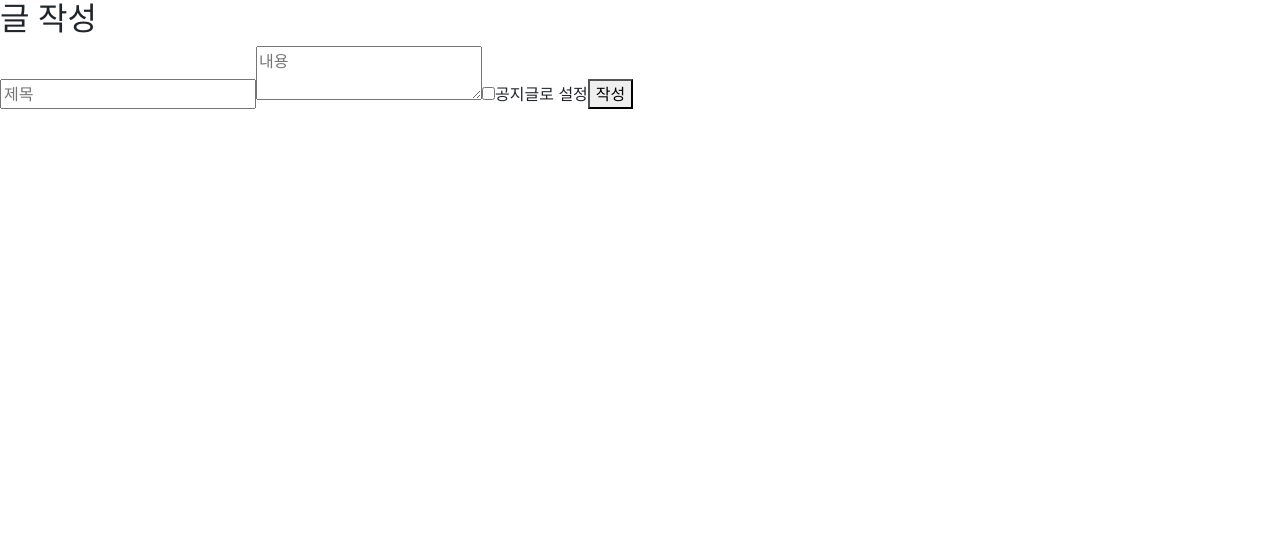
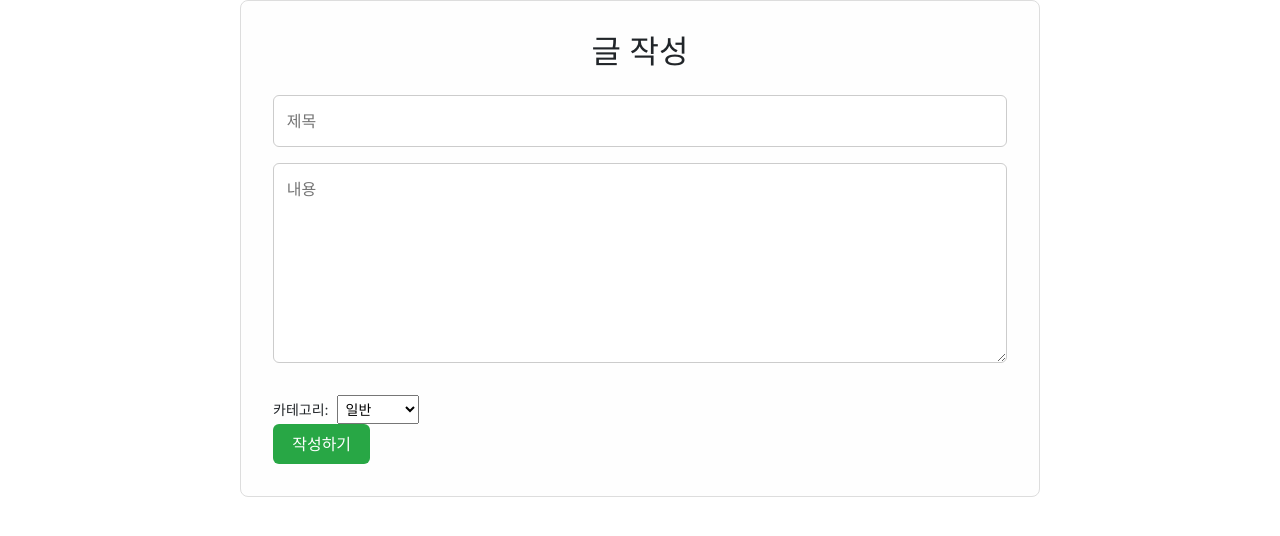
Before and after one commit to Chris99ChangHo/eta-project-frontend, a React (Create React App) app: page /board/write in a window 1280 px wide. Shown: the top 536 px of the page. Built offline with nearby package versions, Linux system fonts and the light colour scheme.

Commit message:
Improve the bulletin board function: add category and notice settings to the post detail and edit pages, and improve the style.

```diff
--- a/src/components/Board/BoardList.js
+++ b/src/components/Board/BoardList.js
@@ -6,19 +6,30 @@ const BoardList = () => {
   const [posts, setPosts] = useState([]);
   const [notices, setNotices] = useState([]);
   const [search, setSearch] = useState("");
+  const [category, setCategory] = useState(""); // ✅ category 상태 추가
+  const [isLoggedIn, setIsLoggedIn] = useState(false);
 
   const fetchPosts = async () => {
     try {
-      const res = await fetch(`/api/posts?search=${search}`);
+      let endpoint = `/api/board?`;
+
+      if (search.trim()) endpoint += `search=${search}&`;
+      if (category) endpoint += `category=${category}`;
+
+      const res = await fetch(endpoint);
       const data = await res.json();
 
-      // 최신순 정렬 후 상위 3개를 공지로 분리
-      const sorted = data.sort((a, b) => new Date(b.createdAt) - new Date(a.createdAt));
-      const top3 = sorted.slice(0, 3);
-      const rest = sorted.slice(3);
+      const noticePosts = data
+        .filter((post) => post.isNotice)
+        .sort((a, b) => new Date(b.createdAt) - new Date(a.createdAt))
+        .slice(0, 3);
 
-      setNotices(top3);
-      setPosts(rest);
+      const normalPosts = data
+        .filter((post) => !post.isNotice)
+        .sort((a, b) => new Date(b.createdAt) - new Date(a.createdAt));
+
+      setNotices(noticePosts);
+      setPosts(normalPosts);
     } catch (error) {
       console.error("게시글 불러오기 실패:", error);
     }
@@ -26,10 +37,13 @@ const BoardList = () => {
 
   useEffect(() => {
     fetchPosts();
+    setIsLoggedIn(!!localStorage.getItem("token"));
   }, []);
 
-  const handleSearch = () => {
-    fetchPosts();
+  const handleSearch = () => fetchPosts();
+
+  const handleKeyDown = (e) => {
+    if (e.key === "Enter") handleSearch();
   };
 
   return (
@@ -42,22 +56,36 @@ const BoardList = () => {
           placeholder="검색어 입력"
           value={search}
           onChange={(e) => setSearch(e.target.value)}
+          onKeyDown={handleKeyDown}
         />
+
+        {/* ✅ 카테고리 선택 */}
+        <select
+          value={category}
+          onChange={(e) => setCategory(e.target.value)}
+          style={{ marginLeft: "10px" }}
+        >
+          <option value="">전체</option>
+          <option value="general">일반</option>
+          <option value="notice">공지</option>
+          <option value="qna">Q&A</option>
+        </select>
+
         <button onClick={handleSearch}>검색</button>
       </div>
 
-      <div className="board-actions">
-        <Link to="/board/write" className="write-button">✏️ 글쓰기</Link>
-      </div>
+      {isLoggedIn && (
+        <div className="board-actions">
+          <Link to="/board/write" className="write-button">✏️ 글쓰기</Link>
+        </div>
+      )}
 
-      {/* 🔔 공지사항 영역 */}
       {notices.length > 0 && (
         <ul className="notice-list">
           {notices.map((post) => (
             <li key={post._id} className="notice-item">
               <Link to={`/board/${post._id}`}>
-                <strong>[공지]</strong> {post.title} - {post.author} (
-                {new Date(post.createdAt).toLocaleDateString()}) 조회 {post.views}
+                <strong>[공지]</strong> {post.title}
               </Link>
             </li>
           ))}
@@ -67,10 +95,8 @@ const BoardList = () => {
       <ul className="post-list">
         {posts.map((post) => (
           <li key={post._id} className="post-item">
-            <Link to={`/board/${post._id}`}>
-              {post.title} - {post.author} (
-              {new Date(post.createdAt).toLocaleDateString()}) 조회 {post.views}
-            </Link>
+            <Link to={`/board/${post._id}`}>{post.title}</Link>
+            <span className="post-meta"> - {post.author?.name} | {post.views} 조회</span>
           </li>
         ))}
       </ul>
--- a/src/components/Board/BoardWrite.js
+++ b/src/components/Board/BoardWrite.js
@@ -1,31 +1,101 @@
-import React, { useState } from "react";
+import React, { useState, useEffect } from "react";
 import { useNavigate } from "react-router-dom";
+import "../../styles/BoardForm.css";
 
 const BoardWrite = () => {
   const [title, setTitle] = useState("");
   const [content, setContent] = useState("");
+  const [category, setCategory] = useState("general"); // ✅ 카테고리 상태 추가
   const [isNotice, setIsNotice] = useState(false);
+  const [user, setUser] = useState(null);
   const navigate = useNavigate();
 
+  useEffect(() => {
+    const token = localStorage.getItem("token");
+    if (token) {
+      fetch("/api/me", {
+        headers: { Authorization: `Bearer ${token}` },
+      })
+        .then((res) => res.json())
+        .then((data) => setUser(data))
+        .catch((err) => console.error("유저 정보 불러오기 실패:", err));
+    }
+  }, []);
+
   const handleSubmit = async () => {
-    await fetch("/api/posts", {
+    const token = localStorage.getItem("token");
+
+    try {
+      const res = await fetch("http://localhost:3001/api/board", {
         method: "POST",
-      headers: { "Content-Type": "application/json" },
-      body: JSON.stringify({ title, content, author: "관리자", isNotice }),
+        headers: {
+          "Content-Type": "application/json",
+          Authorization: `Bearer ${token}`,
+        },
+        body: JSON.stringify({
+          title,
+          content,
+          category,
+          isNotice: user?.role === "admin" ? isNotice : false,
+        }),
       });
+
+      if (!res.ok) {
+        const errorData = await res.json();
+        alert(`오류: ${errorData.message}`);
+        return;
+      }
+
+      alert("✅ 게시글이 등록되었습니다.");
       navigate("/board");
+    } catch (error) {
+      console.error("글 작성 중 에러:", error);
+    }
   };
 
   return (
-    <div>
-      <h2>글 작성</h2>
-      <input placeholder="제목" value={title} onChange={(e) => setTitle(e.target.value)} />
-      <textarea placeholder="내용" value={content} onChange={(e) => setContent(e.target.value)} />
+    <div className="board-form-container">
+      <h2 className="board-form-title">글 작성</h2>
+      <input
+        className="board-form-input"
+        placeholder="제목"
+        value={title}
+        onChange={(e) => setTitle(e.target.value)}
+      />
+      <textarea
+        className="board-form-textarea"
+        placeholder="내용"
+        value={content}
+        onChange={(e) => setContent(e.target.value)}
+      />
+
+      {/* ✅ 카테고리 선택 */}
+      <div className="board-form-category">
         <label>
-        <input type="checkbox" checked={isNotice} onChange={(e) => setIsNotice(e.target.checked)} />
+          카테고리:
+          <select value={category} onChange={(e) => setCategory(e.target.value)}>
+            <option value="general">일반</option>
+            <option value="notice">공지사항</option>
+            <option value="qna">질문답변</option>
+          </select>
+        </label>
+      </div>
+
+      <div className="board-form-actions">
+        {user?.role === "admin" && (
+          <label>
+            <input
+              type="checkbox"
+              checked={isNotice}
+              onChange={(e) => setIsNotice(e.target.checked)}
+            />
             공지글로 설정
           </label>
-      <button onClick={handleSubmit}>작성</button>
+        )}
+        <button className="board-form-button" onClick={handleSubmit}>
+          작성하기
+        </button>
+      </div>
     </div>
   );
 };
--- a/src/components/Header.js
+++ b/src/components/Header.js
@@ -54,8 +54,8 @@ const Header = () => {
             {/* 각 섹션으로 부드럽게 이동 */}
             <Nav.Link onClick={() => scrollToSection("about")}>About</Nav.Link>
             <Nav.Link onClick={() => scrollToSection("reviews")}>Reviews</Nav.Link>
+            <Nav.Link onClick={() => scrollToSection("footer")}>Contact</Nav.Link>
             <Nav.Link as={Link} to="/board">Board</Nav.Link>
-            <Nav.Link onClick={() => scrollToSection("footer")}>Contact</Nav.Link>
           </Nav>
           <Nav className="ms-auto">
             {isLoggedIn ? (
--- a/src/pages/Login.js
+++ b/src/pages/Login.js
@@ -1,6 +1,6 @@
 import React, { useState } from "react";
 import axios from "axios";
-import "../styles/Login.css"; // 스타일 분리 (선택)
+import "../styles/Login.css";
 
 function Login() {
   const [email, setEmail] = useState("");
@@ -19,12 +19,15 @@ function Login() {
         password,
       });
 
+      console.log("✅ 서버 응답:", res.data);
+
       localStorage.setItem("token", res.data.token);
       localStorage.setItem("user", JSON.stringify(res.data.user));
 
       alert(`${res.data.user.name}님, 환영합니다!`);
       window.location.href = "/";
     } catch (err) {
+      console.error("❌ 로그인 실패 응답:", err.response);
       const message =
         err.response?.data?.message || "로그인 중 오류가 발생했습니다.";
       setErrorMsg(message);
--- /dev/null
+++ b/src/styles/BoardDetail.css
@@ -0,0 +1,55 @@
+.board-detail-container {
+    max-width: 800px;
+    margin: 0 auto;
+    padding: 2rem;
+    background-color: #fefefe;
+    border: 1px solid #ddd;
+    border-radius: 8px;
+  }
+
+  .board-detail-title {
+    font-size: 2rem;
+    margin-bottom: 1rem;
+    border-bottom: 2px solid #ccc;
+    padding-bottom: 0.5rem;
+  }
+
+  .board-detail-meta {
+    font-size: 0.9rem;
+    color: #555;
+    margin-bottom: 1rem;
+  }
+
+  .board-detail-content {
+    font-size: 1.1rem;
+    line-height: 1.6;
+    white-space: pre-line;
+    margin-bottom: 2rem;
+  }
+
+  .board-detail-actions {
+    text-align: right;
+    display: flex;
+    gap: 0.5rem;
+    justify-content: flex-end;
+  }
+
+  .board-detail-actions a,
+  .board-detail-actions button {
+    padding: 0.4rem 0.8rem;
+    border: none;
+    border-radius: 4px;
+    text-decoration: none;
+    font-size: 0.95rem;
+    cursor: pointer;
+  }
+
+  .board-detail-actions a {
+    background-color: #007bff;
+    color: white;
+  }
+
+  .board-detail-actions button {
+    background-color: #dc3545;
+    color: white;
+  }
--- /dev/null
+++ b/src/styles/BoardForm.css
@@ -0,0 +1,58 @@
+.board-form-container {
+    max-width: 800px;
+    margin: 0 auto;
+    padding: 2rem;
+    background-color: #fefefe;
+    border: 1px solid #ddd;
+    border-radius: 8px;
+  }
+
+  .board-form-title {
+    font-size: 2rem;
+    margin-bottom: 1.5rem;
+    text-align: center;
+  }
+
+  .board-form-input,
+  .board-form-textarea {
+    width: 100%;
+    padding: 0.8rem;
+    margin-bottom: 1rem;
+    font-size: 1rem;
+    border: 1px solid #ccc;
+    border-radius: 6px;
+  }
+
+  .board-form-textarea {
+    height: 200px;
+    resize: vertical;
+  }
+
+  .board-form-actions {
+    display: flex;
+    justify-content: space-between;
+    align-items: center;
+  }
+
+  .board-form-actions label {
+    font-size: 0.95rem;
+  }
+
+  .board-form-button {
+    padding: 0.5rem 1.2rem;
+    background-color: #28a745;
+    color: white;
+    border: none;
+    border-radius: 6px;
+    font-size: 1rem;
+    cursor: pointer;
+  }
+
+  .board-form-category {
+    margin-top: 10px;
+    font-size: 14px;
+  }
+  .board-form-category select {
+    margin-left: 8px;
+    padding: 4px;
+  }
```
Also changed, not shown: src/components/Board/BoardDetail.js (+44 -9 lines), src/components/Board/BoardEdit.js (+70 -13 lines). Lines whose indentation alone changed are shown as unchanged.
